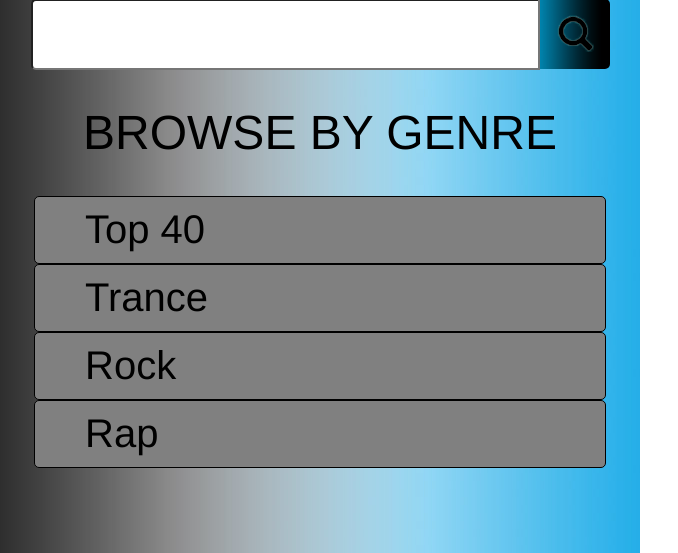
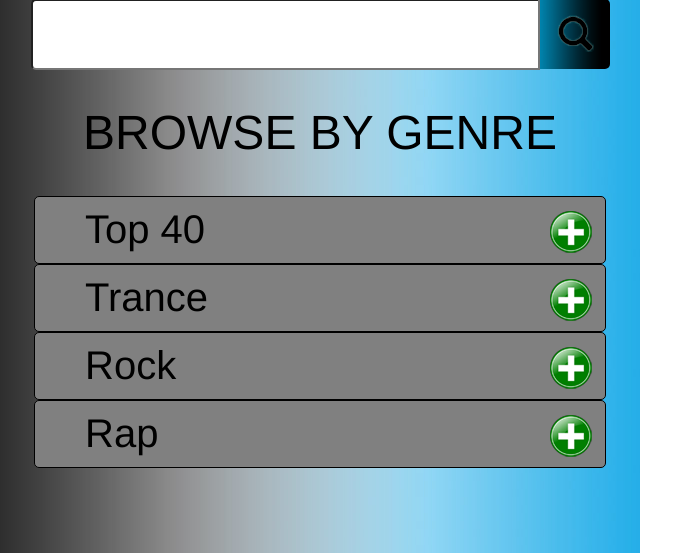
Before and after one commit to cs147group/wedj, a PHP site: page /search.php in a window 1280 px wide. Shown: the part 247-800 px from the top of the page, without its empty margins (0-678 px from the left). Run offline with PHP 8.4, Linux system fonts and the light colour scheme.

Commit message:
Finished for now. Functionality is null, but matches our prototype

```diff
--- a/wedj.CSS
+++ b/wedj.CSS
@@ -13,8 +13,8 @@ body{
 	margin-left: auto;
 	margin-right: auto;
 	text-align: left;
-	font-size: 40px;
 	height: 66px;
+	font-size: 0;
 	background-color: gray;
 	border-radius: 5px;
 	border-width: 1px;
@@ -24,13 +24,17 @@ body{
 .genre-text{
 	margin-top: 10px;
 	margin-left: 50px;
+	width: 452px;
+	font-size: 40px;
 }
 .inline{
 	display: inline-block;
 	vertical-align: top;
 }
 .plus-button{
-
+	height: 66px;
+	width: 66px;
+	background-image: url('green-button.png');
 }
 #back-arrow{
 	width: 200px;
```
Also changed, not shown: green-button.png (added).
